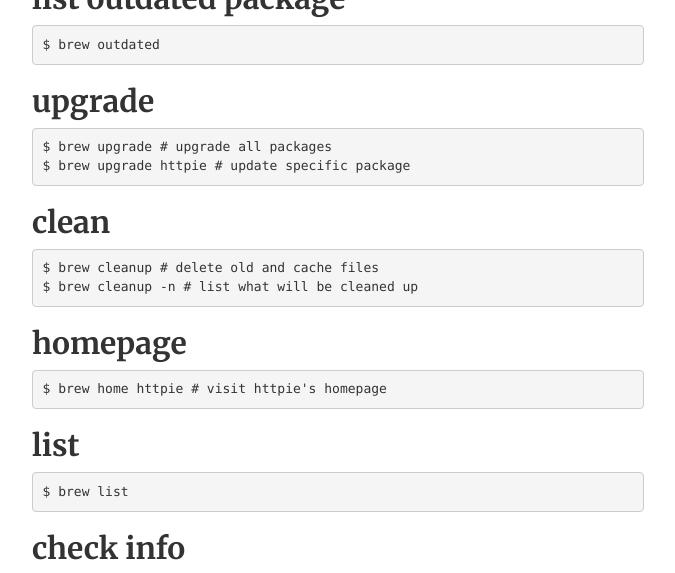
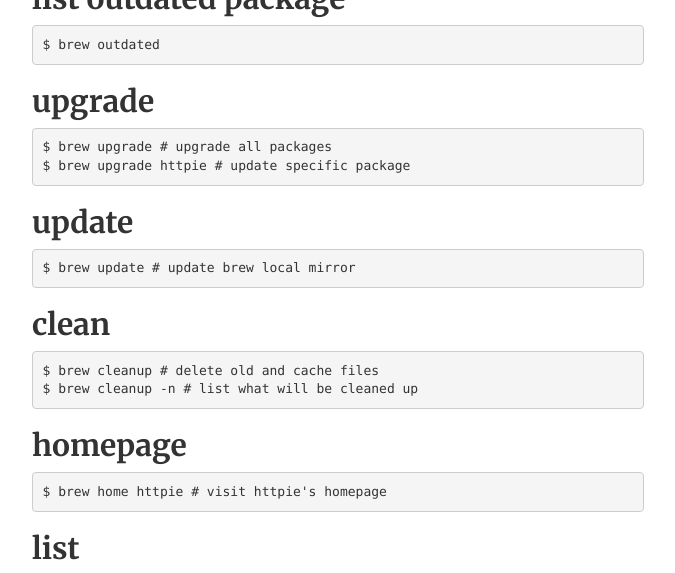
Before and after one commit to FaiChou/faichou.github.io, a Jekyll site: the page built from _posts/2018-12-31-brew.md, in a window 1280 px wide and 1400 px high, scrolled down 731 px. Shown: the top 573 px of the window, without its empty margins (302-977 px from the left). Built offline with Jekyll 4.4.1, drawn with Linux system fonts in a browser that asks for light colours; comment, search, counter and statistics services are not loaded; some of the changed text lies outside the part shown.

Commit message:
update brew

````diff
--- a/_posts/2018-12-31-brew.md
+++ b/_posts/2018-12-31-brew.md
@@ -35,6 +35,12 @@ $ brew upgrade # upgrade all packages
 $ brew upgrade httpie # update specific package
 ```
 
+## update
+
+```bash
+$ brew update # update brew local mirror
+```
+
 ## clean
 
 ```bash
@@ -65,3 +71,5 @@ $ brew info httpie
 ## also
 
 As we can see on the info page, packages are installed to `/usr/local/Cellar/` folder.
+
+The normal flow is: `update` -> `upgrade` -> `cleanup`.
````
